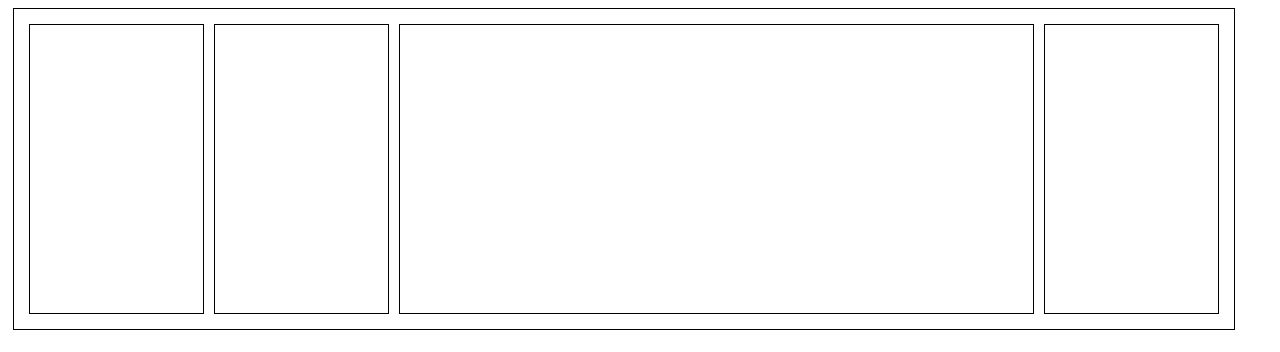
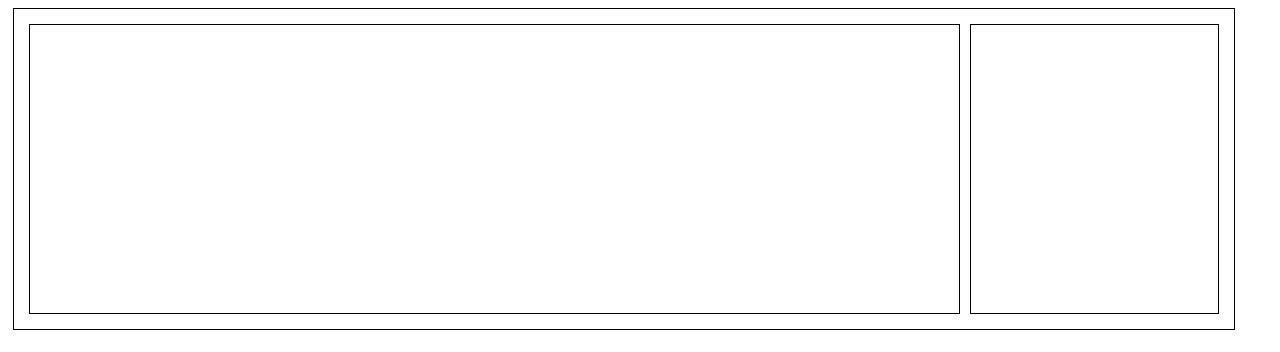
Before and after one commit to cindychateau/flex, a plain HTML site: page index.html in a window 1280 px wide. Drawn offline with Linux system fonts and the light colour scheme.

Commit message:
se borraron 2 section

```diff
--- a/index.html
+++ b/index.html
@@ -9,8 +9,6 @@
 </head>
 <body>
     <div class="contenedor clasePrueba">
-        <section class="s1"></section>
-        <section class="s2"></section>
         <section class="s3"></section>
         <section class="s4"></section>
     </div>
```
